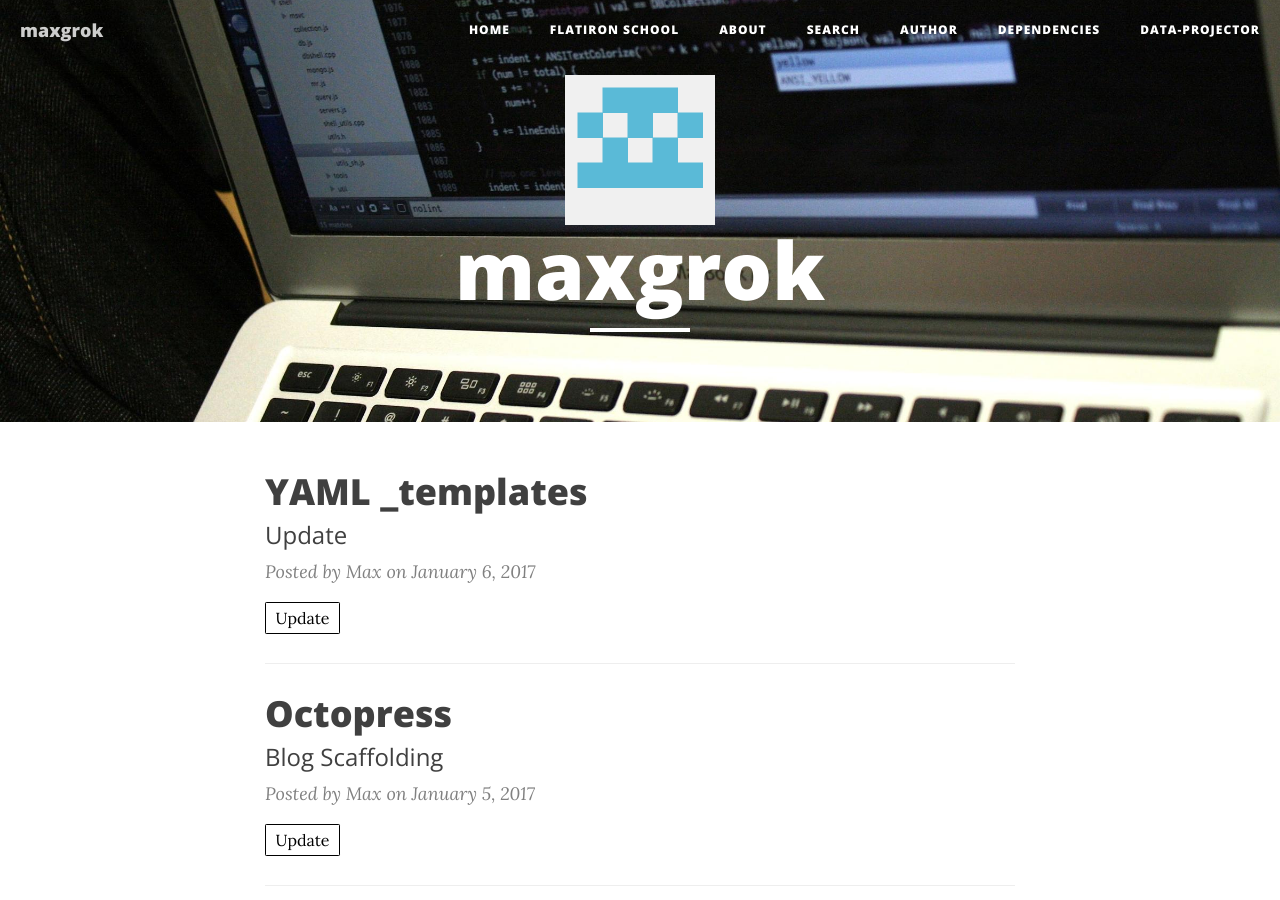
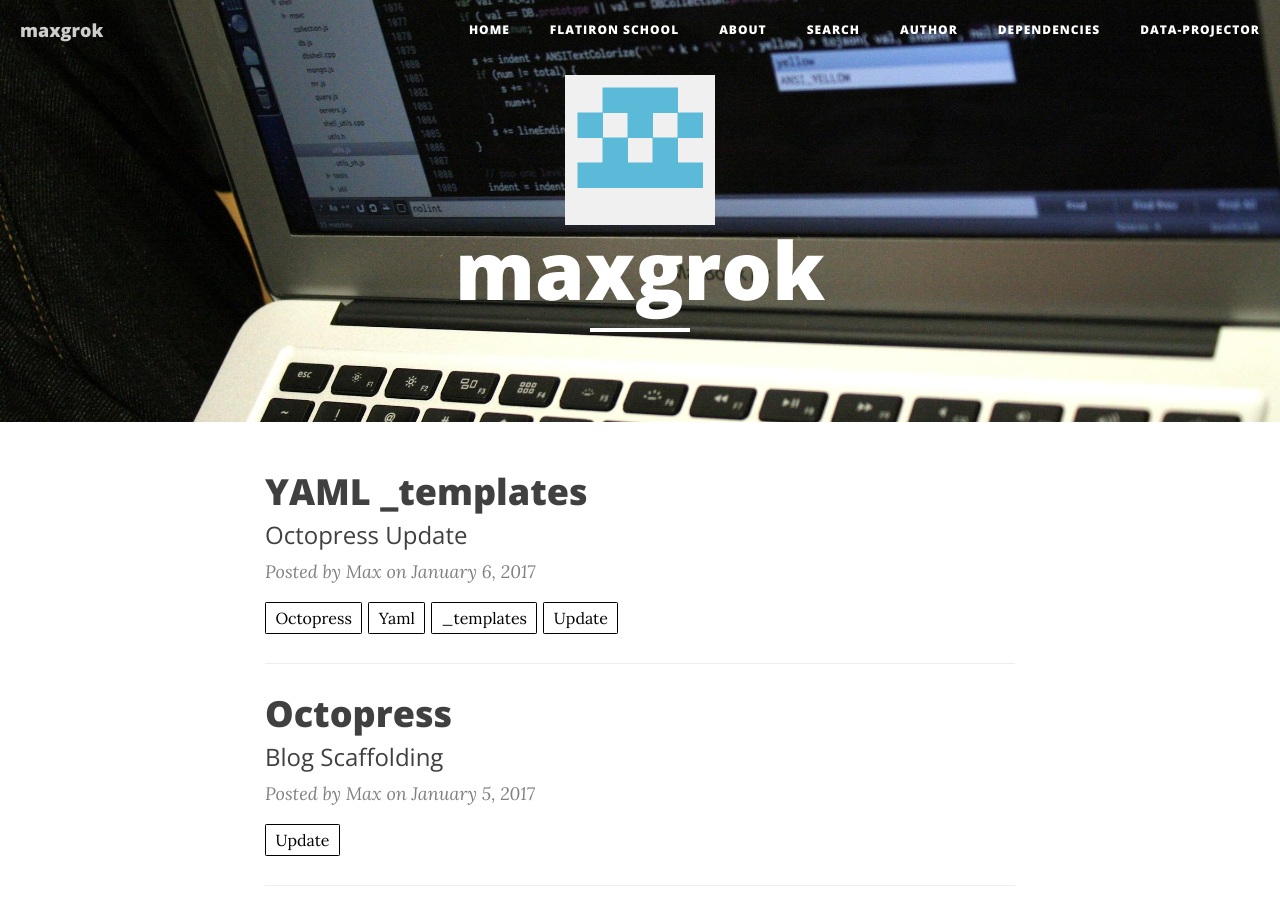
Before and after one commit to maxgrok/maxgrok.github.io_oldversion, a Jekyll site: the page built from index.html, in a window 1280 px wide and 900 px high. Built offline with Jekyll 4.4.1, drawn with Linux system fonts in a browser that asks for light colours; nearby versions of some CDN libraries; the list of posts is cut into pages by our own code.

Commit message:
Editing octopress update

```diff
--- a/_posts/2017-01-06-octopress-YAML-update.markdown
+++ b/_posts/2017-01-06-octopress-YAML-update.markdown
@@ -2,8 +2,8 @@
 layout: post
 title: "YAML _templates"
 author: Max
-tags: Update
-subtitle: Update
+tags: Octopress YAML _templates Update
+subtitle: Octopress Update
 category: Blog Scaffolding
 date: 2017-01-06T14:57:15-05:00
 ---
```
